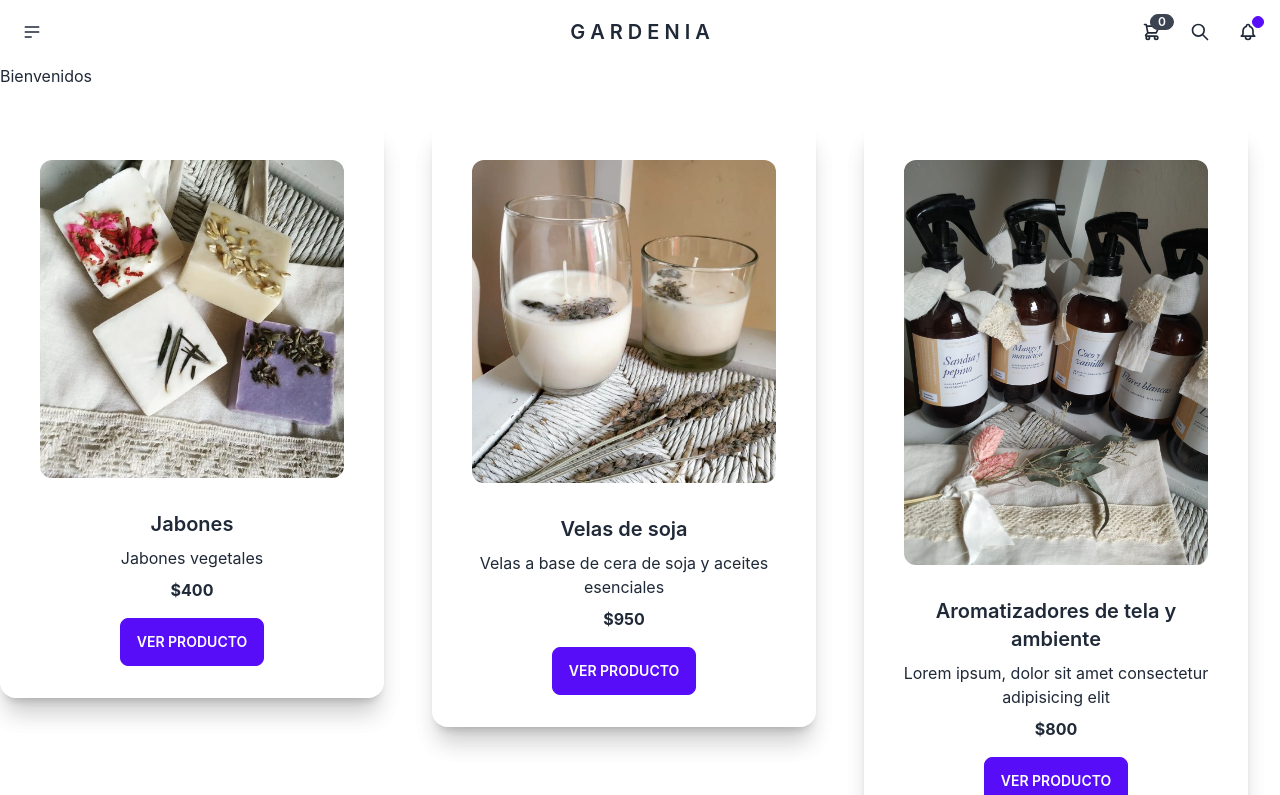
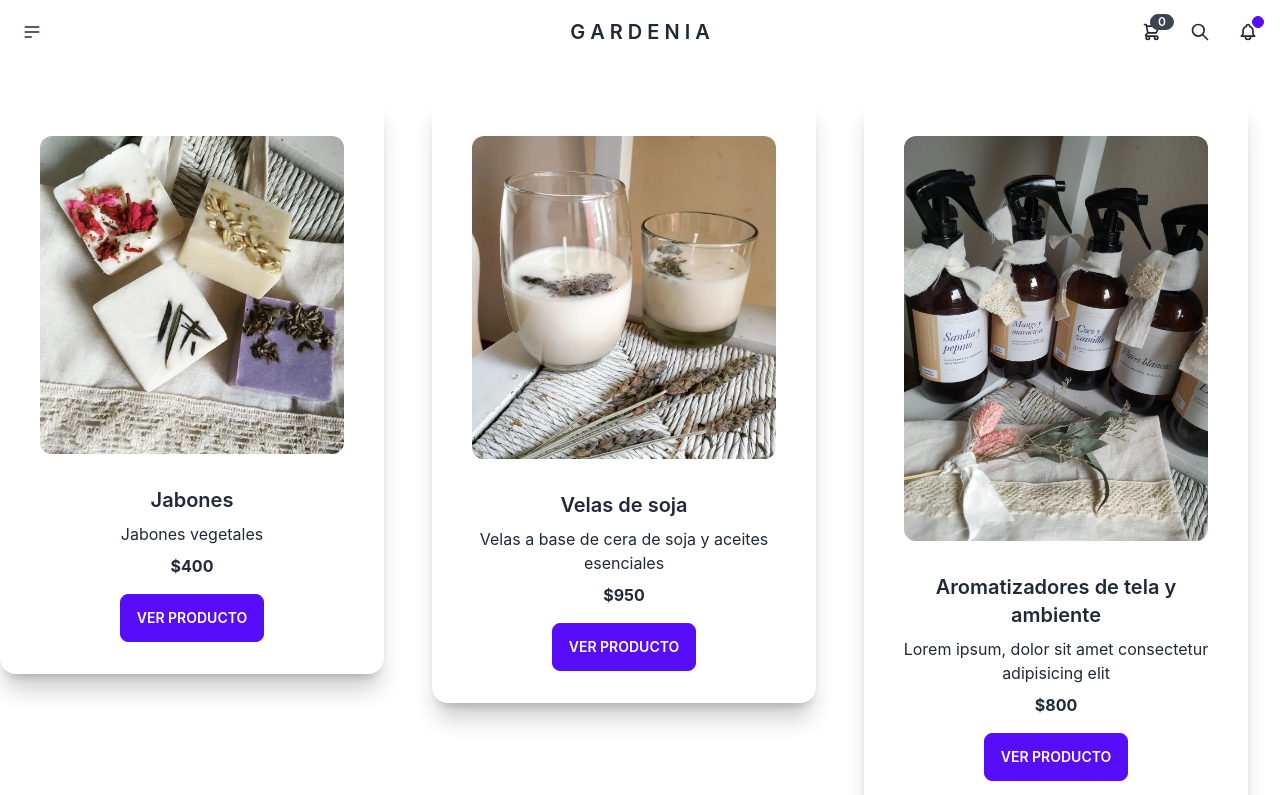
Before and after one commit to TomasFratini/E-commerce-Gardenia, a React (Create React App) app: page / in a window 1280 px wide. Shown: the top 795 px of the page. Built offline with nearby package versions, Linux system fonts and the light colour scheme.

Commit message:
detalles

```diff
--- a/src/components/ItemDetail.js
+++ b/src/components/ItemDetail.js
@@ -11,7 +11,7 @@ function ItemDetail( props ) {
   return (
 
     <div className="card card-side bg-base-100 shadow-xl max-w-3xl max-h-full ">
-      <figure><img src={img} alt="Movie"/></figure>
+      <figure><img src={img} alt="img"/></figure>
       <div className="card-body">
         <h2 className="card-title">{name}</h2>
         <p className="max-h-96">{description}</p>
--- a/src/components/ItemListContainer.js
+++ b/src/components/ItemListContainer.js
@@ -4,9 +4,7 @@ import ItemList from "./ItemList"
 function ItemListContainer() {
   return (
 
-      <div >
-
-        <h1>Bienvenidos</h1>
+      <div>
         <ItemList/>
       </div>
 
```
